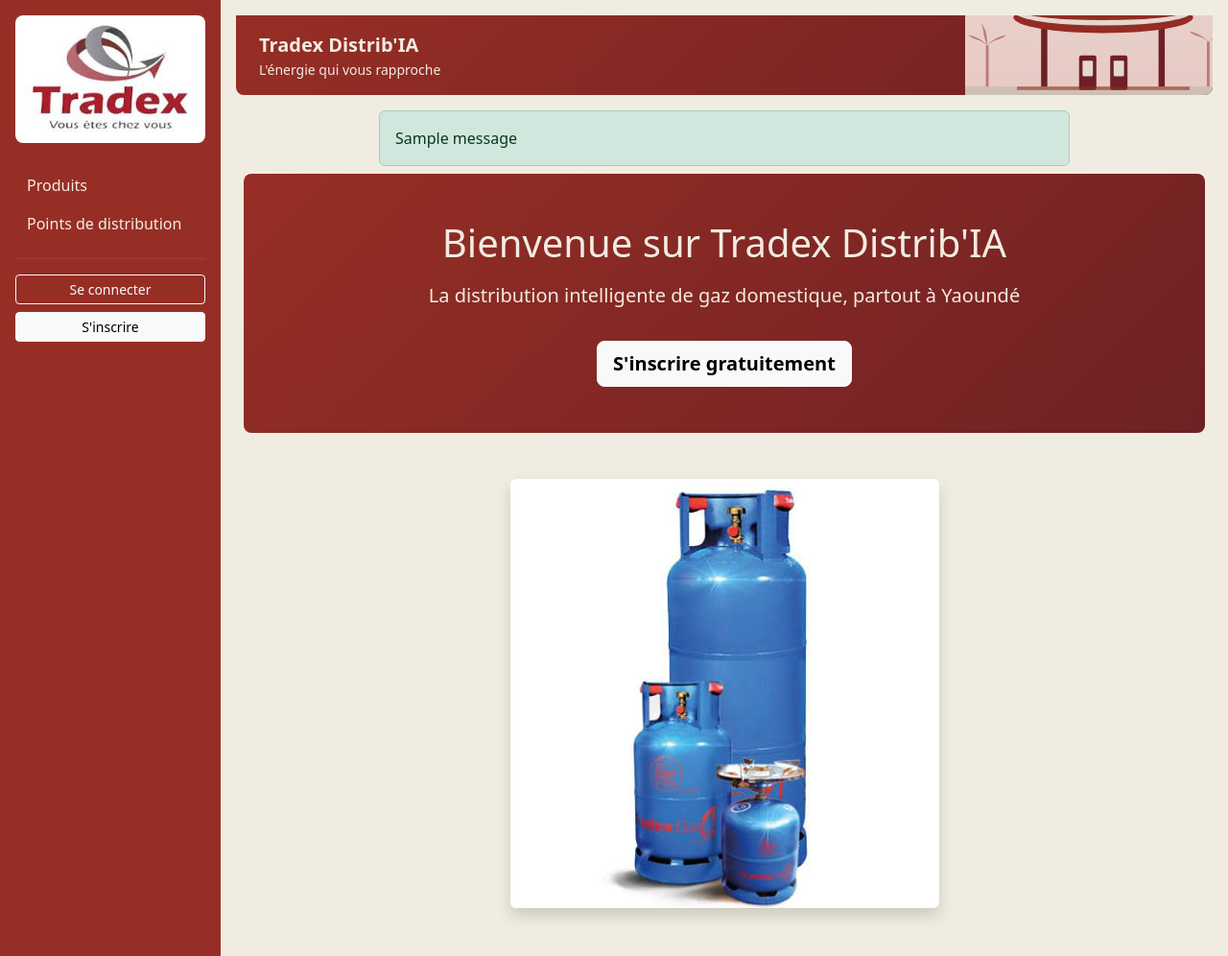
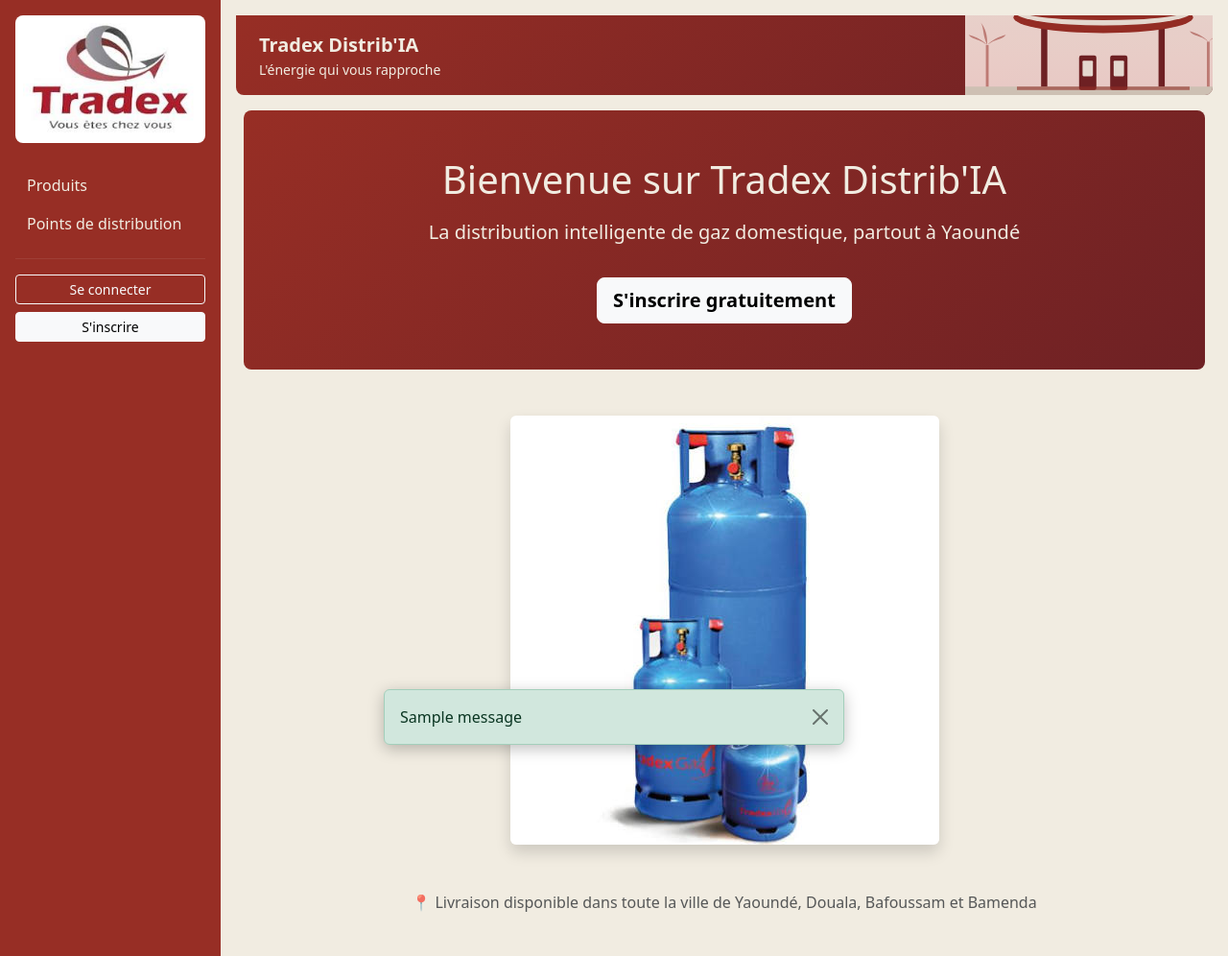
Before and after one commit to justinedaniellemballa839-beep/tradex-gaz-webapp, a Django app: page / in a window 1280 px wide. Shown: the top 996 px of the page at 96% size. Run offline with Django 5.2, Linux system fonts and the light colour scheme; tables that the repository leaves empty hold one stand-in row (values such as "Sample post"); one stand-in notice (Sample message) is shown.

Commit message:
Messages: affichage en notification flottante avec bouton de fermeture

```diff
--- a/templates/base.html
+++ b/templates/base.html
@@ -52,7 +52,11 @@
         .sidebar a:not(.btn).actif, #menuMobile a:not(.btn).actif { background-color: rgba(255,255,255,0.2); font-weight: 600; }
         .nav-titre { padding: 1rem 0.75rem 0.25rem; font-size: 0.75rem; font-weight: 600; letter-spacing: 0.06em; text-transform: uppercase; opacity: 0.85; }
         .nav-bonjour { padding: 0 0.75rem; }
-        .zone-messages { max-width: 720px; margin: 1rem auto 0; }
+        .zone-messages {
+            position: fixed; bottom: 1rem; left: 50%; transform: translateX(-50%);
+            width: 90%; max-width: 480px; z-index: 2000;
+        }
+        .zone-messages .alert { box-shadow: 0 4px 16px rgba(0,0,0,0.25); }
         /* Palette Tradex appliquée aux composants Bootstrap restés bleus */
         :root { --tradex-rouge-clair: #E58B82; --bs-primary: #972E25; --bs-primary-rgb: 151,46,37; --bs-link-color: #972E25; --bs-link-color-rgb: 151,46,37; --bs-link-hover-color: #6E2124; --bs-link-hover-color-rgb: 110,33,36; }
         [data-bs-theme="dark"] { --bs-link-color: #E58B82; --bs-link-color-rgb: 229,139,130; --bs-link-hover-color: #F0A69F; --bs-link-hover-color-rgb: 240,166,159; }
@@ -210,7 +214,10 @@
                 {% if messages %}
                 <div class="zone-messages">
                     {% for message in messages %}
-                    <div class="alert alert-{% if message.level_tag == 'error' %}danger{% else %}{{ message.level_tag }}{% endif %} mb-2" role="alert">{{ message }}</div>
+                    <div class="alert alert-{% if message.level_tag == 'error' %}danger{% else %}{{ message.level_tag }}{% endif %} alert-dismissible fade show mb-2" role="alert">
+                        {{ message }}
+                        <button type="button" class="btn-close" data-bs-dismiss="alert" aria-label="Fermer"></button>
+                    </div>
                     {% endfor %}
                 </div>
                 {% endif %}
```
